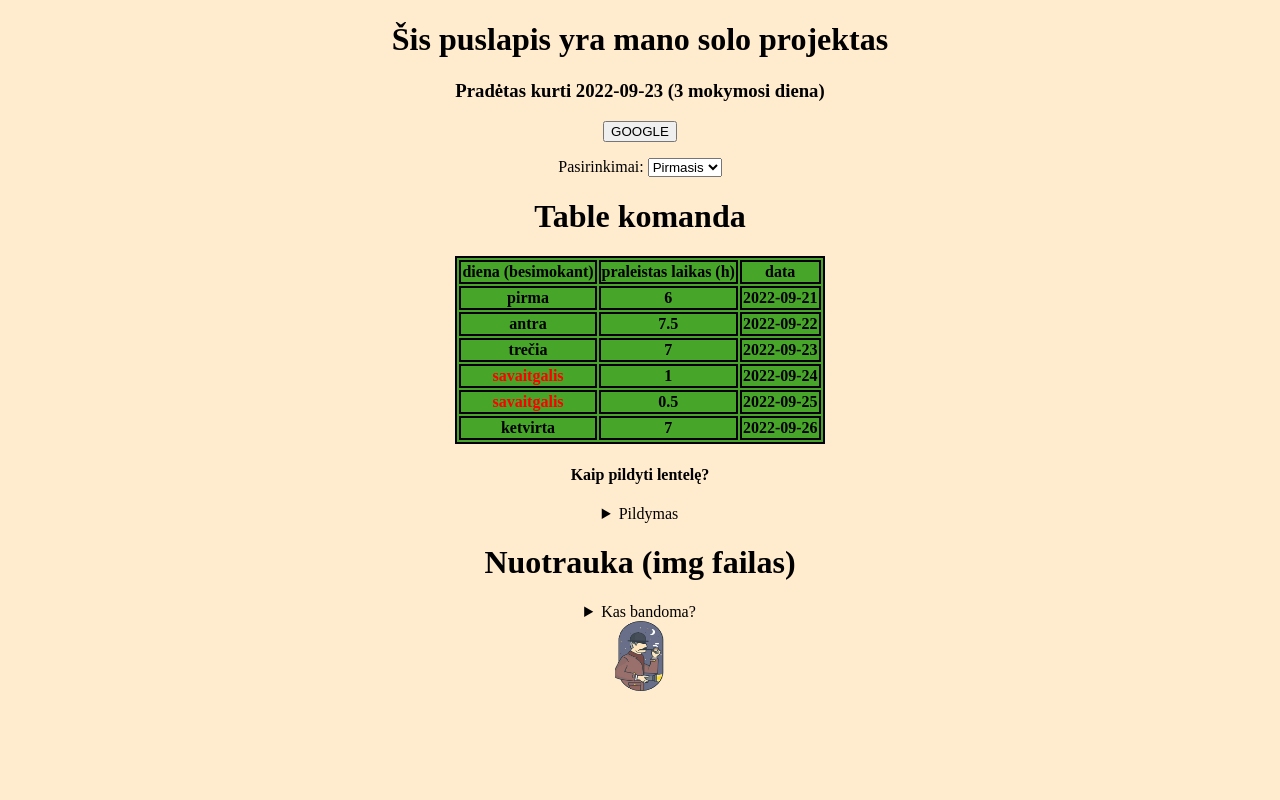
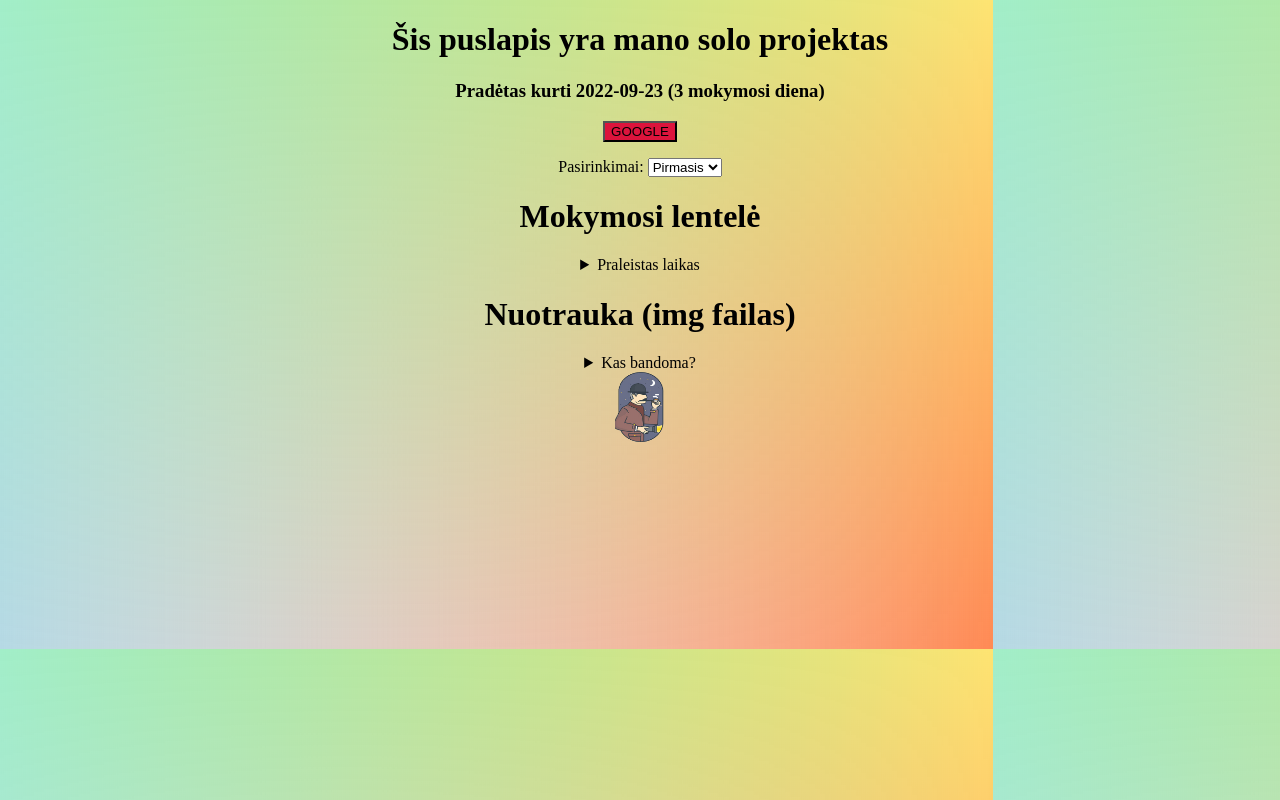
Before and after one commit to Kplukas/Savi-bandymai, a website: page index.html in a window 1280 px wide. Drawn offline with Linux system fonts and the light colour scheme.

Commit message:
Second commit

```diff
--- a/index.html
+++ b/index.html
@@ -6,10 +6,10 @@
     <meta name="viewport" content="width=device-width, initial-scale=1.0">
     <title>Savas projektas</title>
 </head>
-<body style="text-align: center; background-color: blanchedalmond;">
+<body style="text-align: center; background-image: url('vaizdas.png.webp');">
     <h1> Šis puslapis yra mano solo projektas</h1>
     <h3> Pradėtas kurti 2022-09-23 (3 mokymosi diena)</h3>
-    <a href=https:/www.google.com/ ><button>GOOGLE</button></a>
+    <a href=https:/www.google.com/ ><button style="background-color:crimson">GOOGLE</button></a>
     <p></p>
     <label for="pasirinkimai">Pasirinkimai:</label>
     <select id="pasirinkimai">
@@ -18,9 +18,10 @@
     </select>
     <p></p>
     <style> table, th, td { border: 2px solid black; }</style>
-    <h1>Table komanda</h1>
+    <h1>Mokymosi lentelė</h1>
 
-    <table style="align-content: center; background-color: rgb(71, 165, 42); font-weight: bold; margin-left: auto; margin-right: auto;">
+    <details><summary>Praleistas laikas</summary>
+        <table style="align-content: center; background-color: rgb(71, 165, 42); font-weight: bold; margin-left: auto; margin-right: auto;">
         <tr>
         <th>diena (besimokant)</th>
         <th>praleistas laikas (h)</th>
@@ -63,13 +64,14 @@
         <p>Kiekvieną dieną pridėti prie table komandos savo valandų skaičių, taip papildomą praktiką įgyti bus lengviau, net darant paprastesnę užduotį.
             Kiekybė dabar (praktika) - Kokybė vėliau </p>
     </details>
-
+    </details>
     <h1>Nuotrauka (img failas)</h1>
     <details>
         <summary>Kas bandoma?</summary>
         <p>Nuotrauką bandysiu ne tik įkelti (atradau ganėtinai lengvai), tačiau ir suteikti papildomų funkcijų</p>
     </details>
     <img type="button" onclick="alert" message="čia šerloko image" src="stuff.png" alt="Serlokas" width="50" height="70">
+
 </body>
 </html>
 <!--
```
Also changed, not shown: vaizdas.png.webp (added).
